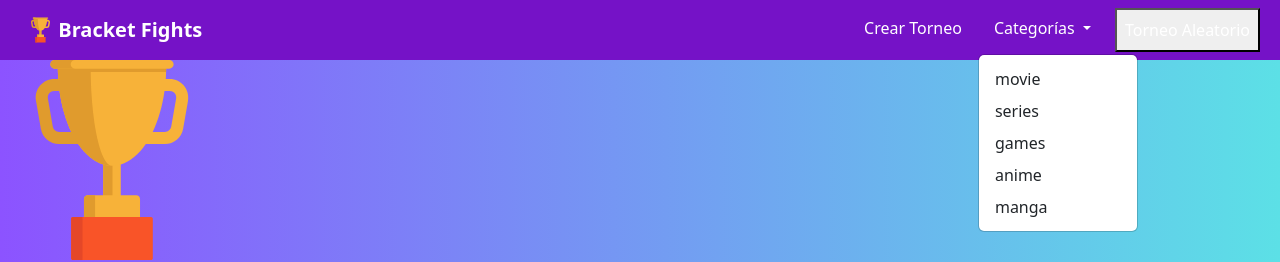
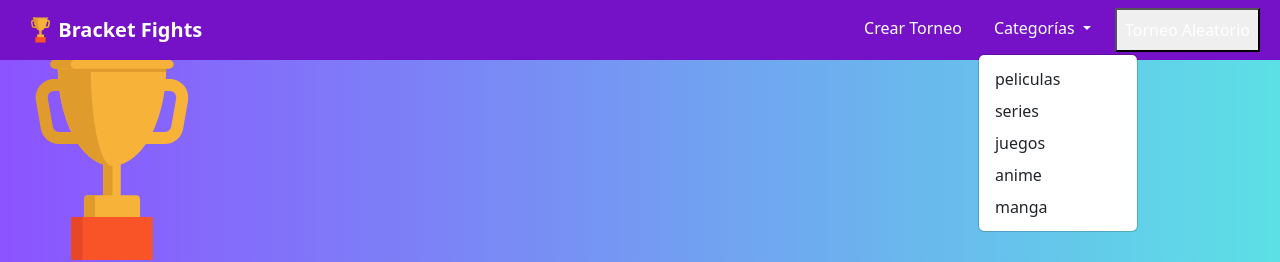
Before and after one commit to PkHila/BracketTournament-Web, an Angular app: page / in a window 1280 px wide. Both pictures are taken after a click on the button "Categorías". Shown: the top 262 px of the page. Built offline with nearby package versions, Linux system fonts and the light colour scheme; no server answers.

Commit message:
traduccion de categorias
faltaba la traduccion en el navbar

```diff
--- a/src/app/core/categories.enum.ts
+++ b/src/app/core/categories.enum.ts
@@ -8,7 +8,10 @@ export enum Categories {
 
 export enum LocaleCategories {
     movie = 'peliculas',
+    series = 'series',
     games = 'juegos',
+    anime = 'anime',
+    manga = 'manga',
 }
 
 export const isCategory = (value: string): value is Categories => Object.values(Categories).includes(value as Categories);
--- a/src/app/core/services/Template.service.ts
+++ b/src/app/core/services/Template.service.ts
@@ -91,8 +91,14 @@ export class TemplateService {
     switch (category) {
       case Categories.movie:
         return LocaleCategories.movie;
+      case Categories.series:
+        return LocaleCategories.series;
       case Categories.games:
         return LocaleCategories.games;
+      case Categories.anime:
+        return LocaleCategories.anime;
+      case Categories.manga:
+        return LocaleCategories.manga;
       default:
         return undefined;
     }
--- a/src/app/shared/components/navbar/navbar.component.html
+++ b/src/app/shared/components/navbar/navbar.component.html
@@ -16,12 +16,12 @@
             ariaCurrentWhenActive="page">Crear Torneo</a>
         </li>
         <li class="nav-item dropdown">
-          <a class="nav-link dropdown-toggle text-white" role="button" data-bs-toggle="dropdown"
-            aria-expanded="false">
+          <a class="nav-link dropdown-toggle text-white" role="button" data-bs-toggle="dropdown" aria-expanded="false">
             Categorías
           </a>
           <ul class="dropdown-menu">
-            <li *ngFor="let category of categories"><a class="dropdown-item" routerLink="/category/{{category}}">{{category}}</a></li>
+            <li *ngFor="let category of categories"><a class="dropdown-item"
+                routerLink="/category/{{category.category}}">{{category.translatedCategory}}</a></li>
           </ul>
         </li>
         <li class="nav-item">
--- a/src/app/shared/components/navbar/navbar.component.ts
+++ b/src/app/shared/components/navbar/navbar.component.ts
@@ -10,12 +10,21 @@ import { TemplateService } from 'src/app/core/services/Template.service';
 })
 
 export class NavbarComponent implements OnInit {
-  public categories!: Array<string>;
+  public categories: Array<{ category: string, translatedCategory: string }> = [];
+
 
   constructor(private templateService: TemplateService, private router: Router) { }
 
   ngOnInit(): void {
-    this.categories = Object.values(Categories) as string[];
+
+    Object.values(Categories).forEach(category => {
+      this.categories.push(
+        {
+          category: category as string,
+          translatedCategory: this.templateService.mapCategoryToLocale(category)! as string
+        })
+    })
+
   }
 
   public onRandomTournament() {
```
